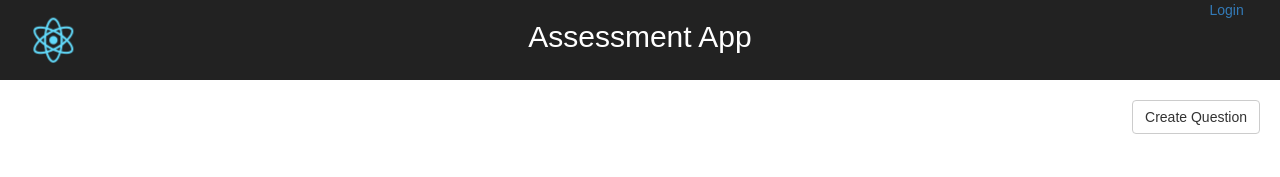
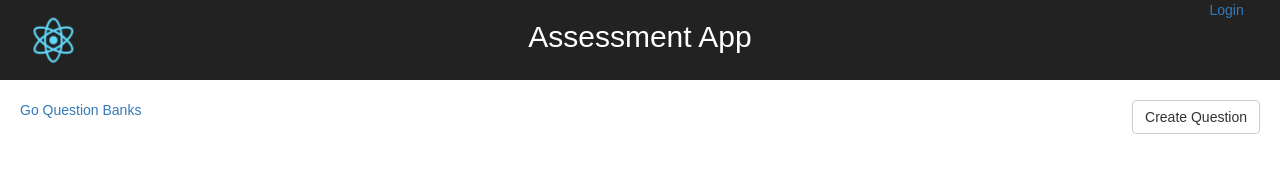
Before and after one commit to RajaJaganathan/assessment_app, a React app: page /questionbanks/manage in a window 1280 px wide. Shown: the top 177 px of the page. Built offline with nearby package versions, Linux system fonts and the light colour scheme; no server answers; sample sign-in values are in the browser's storage.

Commit message:
go to back link addded

```diff
--- a/src/screens/QuestionBankManageContainer.js
+++ b/src/screens/QuestionBankManageContainer.js
@@ -1,5 +1,7 @@
 import React, { Component } from "react";
 import { connect } from "react-redux";
+import { Link } from "react-router-dom";
+
 import { Modal, Button, ProgressBar } from "react-bootstrap";
 
 import DashboardCard from "../components/DashboardCard";
@@ -41,6 +43,7 @@ class QuestionBankManageContainer extends Component {
     return (
       <div>
         <div className="row p20">
+          <Link to="/questionbanks" className="pull-left">Go Question Banks</Link>
           <Button className="pull-right" onClick={this.onShowCreateQuestionModal}>
             Create Question
           </Button>
```
